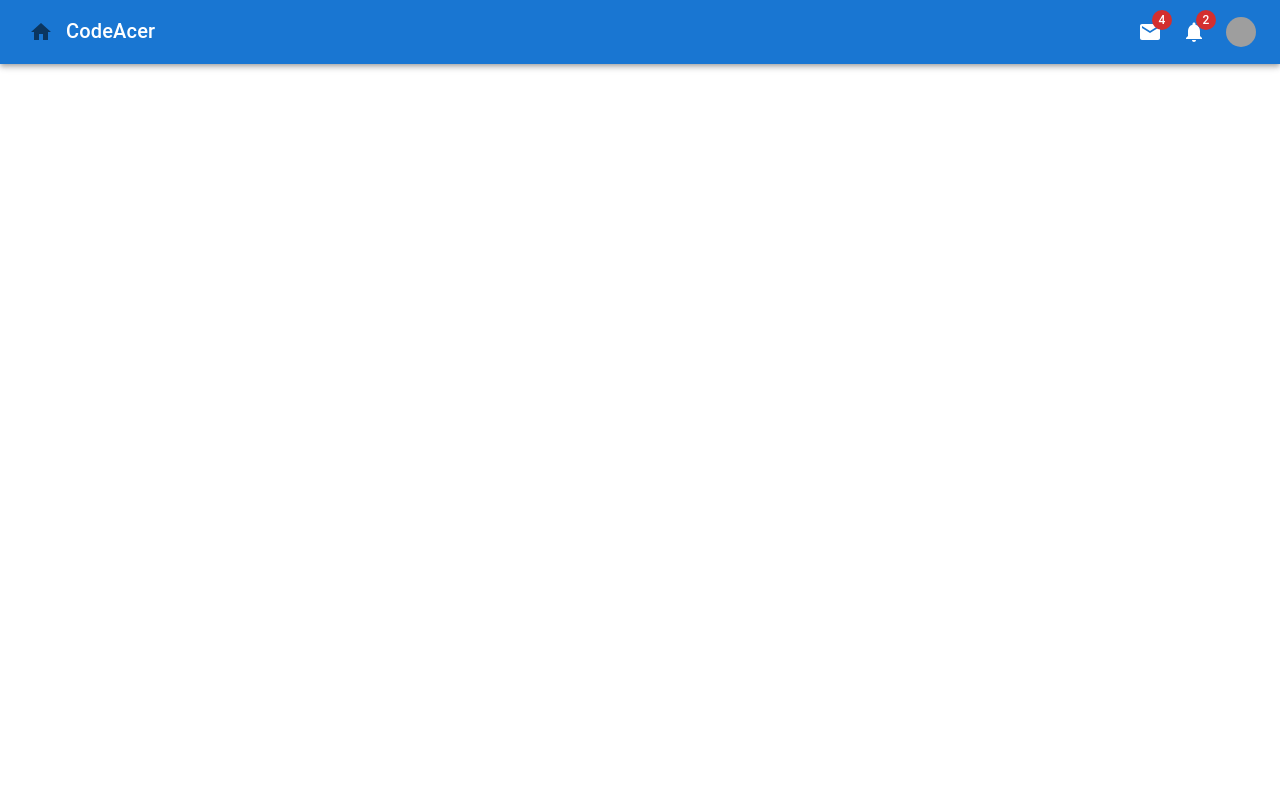
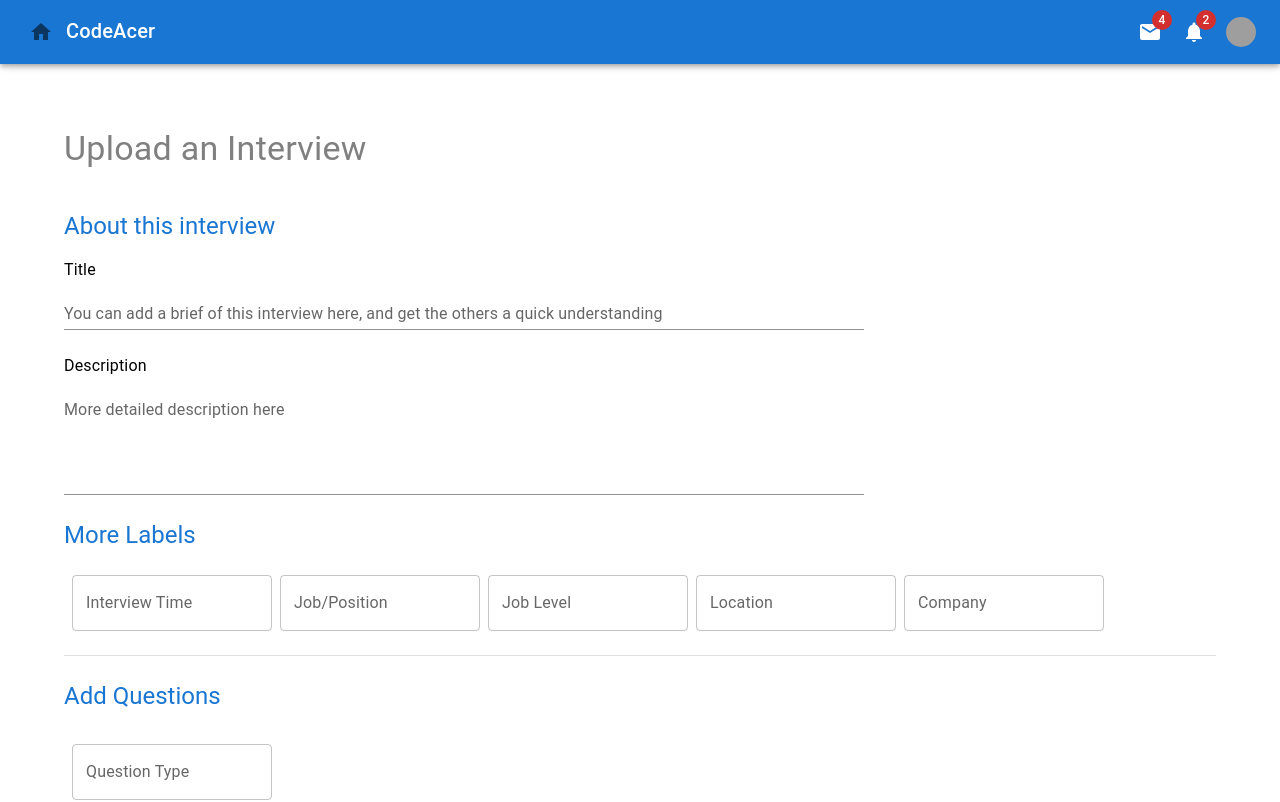
Before and after one commit to Matthewow/InterviewAcer, a React (Create React App) app: page /interview_upload in a window 1280 px wide. Before the commit this address had no page. Shown: the top 802 px of the page. Built offline with nearby package versions, Linux system fonts and the light colour scheme; grey boxes are pictures that could not be loaded.

Commit message:
features added
1. added interview uploading page framework

```diff
--- a/src/App.js
+++ b/src/App.js
@@ -10,7 +10,8 @@ import {
   Routes,
   Route,
 } from "react-router-dom";
-import UploadPage from './pages/UploadPage';
+import QuestionUploadPage from './pages/QuestionUploadPage';
+import InterviewUploadPage from './pages/InterviewUploadPage';
 import Info from './components/Info';
 import Navbar from './components/Navbar';
 import Profile from './pages/Profile';
@@ -35,7 +36,8 @@ function App() {
         <Route exact path="/" element={<DashBoard />} />
         <Route exact path="/signin" element={<SignInSide />} />
         <Route exact path="/register" element={<Register />} />
-        <Route exact path="/question_upload" element={<UploadPage />} />
+        <Route exact path="/question_upload" element={<QuestionUploadPage />} />
+        <Route exact path="/interview_upload" element={<InterviewUploadPage />} />
         <Route exact path="/test" element={<Test token = {token}/>} />
         <Route exact path="/info" element={<Info />} />
         <Route exact path="/profile" element={<Profile />} />
--- /dev/null
+++ b/src/pages/InterviewUploadPage.js
@@ -0,0 +1,287 @@
+import React, { useState } from "react";
+import MDEditor from '@uiw/react-md-editor';
+import { Box, Typography, Autocomplete, TextField, Button, Stack, Divider } from "@mui/material";
+import { useNavigate } from "react-router-dom";
+import axios from 'axios';
+import { companyNames, questionTypeLabels } from "../utils/labelData";
+import { postHeader } from "../utils/fetchData";
+
+export default function QuestionUploadPage() {
+
+  const [questionData, setQuestionData] = useState({
+    value: "**type your question here**",
+    quetionTag: "",
+    companyTag: ""
+  });
+
+  let navigate = useNavigate();
+
+  const [questionContent, setQuestionContent] = useState(questionData.value);
+
+  const defaultData = {
+    value: "**type your question here**",
+    quetionTag: "",
+    companyTag: ""
+  }
+
+  const handleSubmit = () => {
+    console.log(questionData);
+    postQuestion();
+
+  };
+
+  const postQuestion = () => {
+    const postData = {
+        "question_content": questionContent,
+        "userid": "12345@qq.com",
+        "company": questionData.companyTag,
+        "tag": questionData.quetionTag
+    };
+
+    console.log(postData)
+
+    axios.post(`http://120.77.98.16:8080/knowledge_service`, postData, {
+      headers: postHeader
+    })
+      .then(res => {
+        console.log(res)
+        if (res.status === 200) {
+          console.log(res.data);
+          if (res.data.code === '00') {
+            setQuestionContent(defaultData.value)
+            navigate('/info', { state: {
+                info: "success",
+                content: "Successfully Uploaded",
+                backto: "/question_upload"
+            } });
+          }
+          else{
+            navigate('/info', { state: {
+                info: "success",
+                content: "Successfully Uploaded",
+                backto: "/question_upload"
+            } });
+          }
+        }
+      })
+    };
+
+
+const InterviewMetaData = () => {
+    return (
+        <>
+        <Typography variant="h5" color = "primary" sx={{mt: 5}}>
+            About this interview
+        </Typography>
+
+        <Stack direction='column' maxWidth='800px'>
+            <Typography sx={{mt: 2}}> Title</Typography>
+            <TextField
+            id="standard-multiline-flexible"
+            label="You can add a brief of this interview here, and get the others a quick understanding"
+            maxRows={4}
+            //   value={value}
+            //   onChange={handleChange}
+            variant="standard"
+            />
+            <Typography sx={{mt: 3}}> Description</Typography>
+            <TextField
+            id="standard-multiline-static"
+            label="More detailed description here "
+            multiline
+            rows={4}
+            variant="standard"
+            />
+        </Stack>
+
+         <Typography variant="h5" color = "primary" sx={{mt: 3}}>
+            More Labels
+        </Typography>
+
+        <Stack direction='row' sx={{mt: 2}}>
+
+            <Autocomplete
+                sx={{
+                    mt: 1,
+                    ml: 1,
+                    width: 200
+                }}
+                freeSolo
+                id="combo-box-demo"
+                options={questionTypeLabels}
+                onChange={(e, thisTag) =>
+                setQuestionData({ ...questionData, quetionTag: thisTag.label })
+              }
+            renderInput={(params) => <TextField {...params} label="Interview Time" />}
+            />
+
+            <Autocomplete
+                sx={{
+                    mt: 1,
+                    ml: 1,
+                    width: 200
+                }}
+                freeSolo
+                id="combo-box-demo"
+                options={questionTypeLabels}
+                onChange={(e, thisTag) =>
+                setQuestionData({ ...questionData, quetionTag: thisTag.label })
+              }
+            renderInput={(params) => <TextField {...params} label="Job/Position" />}
+            />
+
+            <Autocomplete
+                sx={{
+                    mt: 1,
+                    ml: 1,
+                    width: 200
+                }}
+                freeSolo
+                id="combo-box-demo"
+                options={questionTypeLabels}
+                onChange={(e, thisTag) =>
+                setQuestionData({ ...questionData, quetionTag: thisTag.label })
+              }
+            renderInput={(params) => <TextField {...params} label="Job Level" />}
+            />
+
+            <Autocomplete
+                sx={{
+                    mt: 1,
+                    ml: 1,
+                    width: 200
+                }}
+                freeSolo
+                id="combo-box-demo"
+                options={questionTypeLabels}
+                onChange={(e, thisTag) =>
+                setQuestionData({ ...questionData, quetionTag: thisTag.label })
+              }
+            renderInput={(params) => <TextField {...params} label="Location" />}
+            />
+
+            <Autocomplete
+                sx={{
+                    mt: 1,
+                    ml: 1,
+                    width: 200
+                }}
+                freeSolo
+                id="combo-box-demo"
+                options={questionTypeLabels}
+                onChange={(e, thisTag) =>
+                setQuestionData({ ...questionData, quetionTag: thisTag.label })
+              }
+            renderInput={(params) => <TextField {...params} label="Company"/>}
+            />
+
+
+        </Stack></>
+    )
+}
+
+const QuestionAddingPart = () => {
+
+    return (
+        <>
+
+        <Typography variant="h5" color = "primary" sx={{mt: 3}} >
+            Add Questions
+        </Typography>
+
+        <Box
+            sx={{
+                marginTop: 3,
+                display: 'flex',
+                flexDirection: 'row'
+            }}
+        >
+            <Autocomplete
+            sx={{
+                mt: 1,
+                ml: 1,
+                width: 200
+            }}
+            freeSolo
+            id="combo-box-demo"
+            options={questionTypeLabels}
+            onChange={(e, thisTag) =>
+                setQuestionData({ ...questionData, quetionTag: thisTag.label })
+              }
+            renderInput={(params) => <TextField {...params} label="Question Type" />}
+            />
+
+        </Box>
+
+        <Box sx={{my:3}}>
+
+        <Typography variant="h6" color = "gray">
+            Question Content
+        </Typography>
+
+        <MDEditor height={300}
+            value={questionContent}
+            onChange = {setQuestionContent}
+        />
+
+        </Box>
+
+        <Button
+            variant="outlined"
+            onClick={handleSubmit}
+        >
+            add
+        </Button>
+        </>
+    )
+
+}
+
+const InterviewRenderingPart = () => {
+    return (
+        <>
+
+
+        <Button variant="contained">submit interview</Button>
+
+        </>
+    )
+
+}
+
+  return (
+    <>
+    <Box
+        sx={{
+            m:8
+        }}
+        >
+
+        <Typography variant="h4" color = "gray">
+            Upload an Interview
+        </Typography>
+
+        <InterviewMetaData />
+
+        <Divider sx={{mt: 3}}/>
+
+        <QuestionAddingPart />
+
+        <Divider sx={{my: 3}}/>
+
+        <InterviewRenderingPart />
+
+
+    </Box>
+
+    <Box>
+
+
+    </Box>
+
+    </>
+
+
+  );
+
+}
--- a/src/pages/UploadPage.jsx
+++ b/src/pages/QuestionUploadPage.jsx
@@ -6,7 +6,7 @@ import axios from 'axios';
 import { companyNames, questionTypeLabels } from "../utils/labelData";
 import { postHeader } from "../utils/fetchData";
 
-export default function Upload() {
+export default function QuestionUploadPage() {
   // https://uiwjs.github.io/react-md-editor/
 
   const [questionData, setQuestionData] = useState({
```
